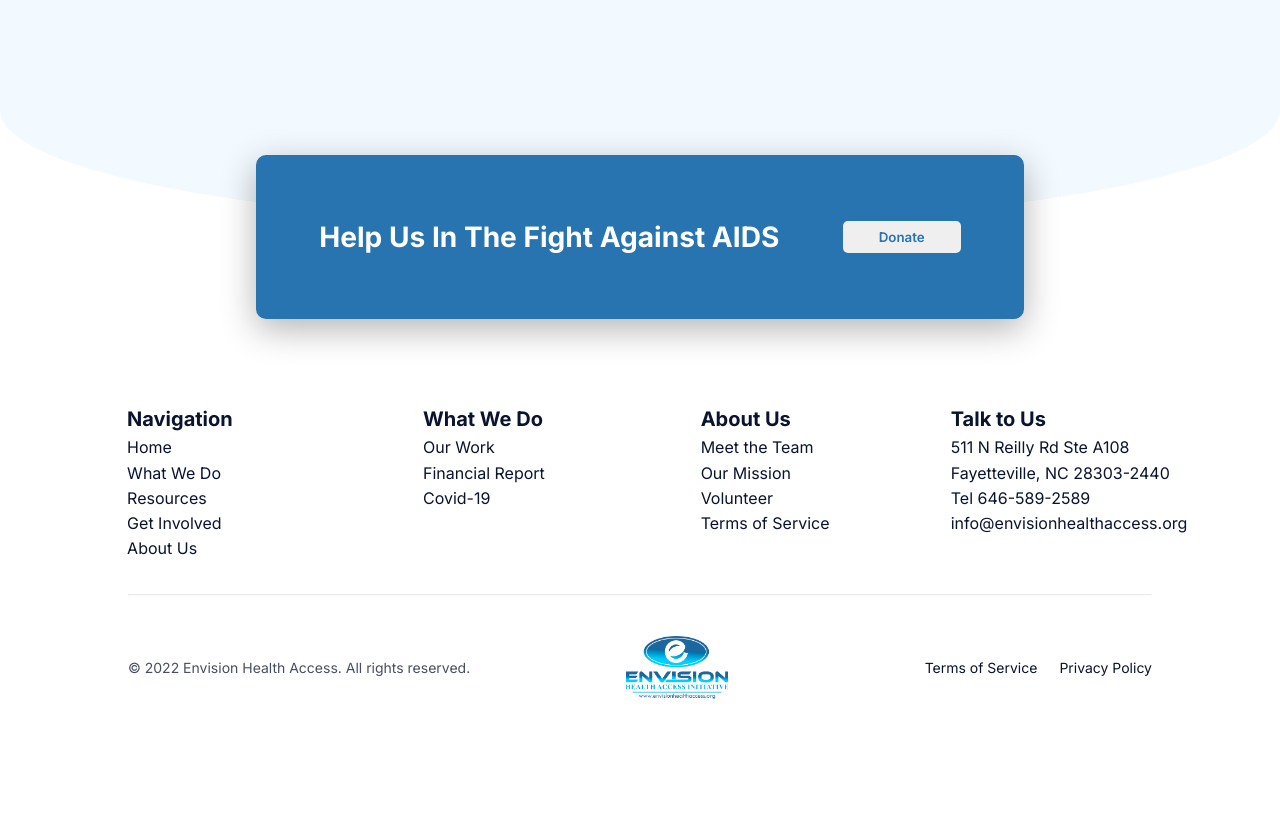
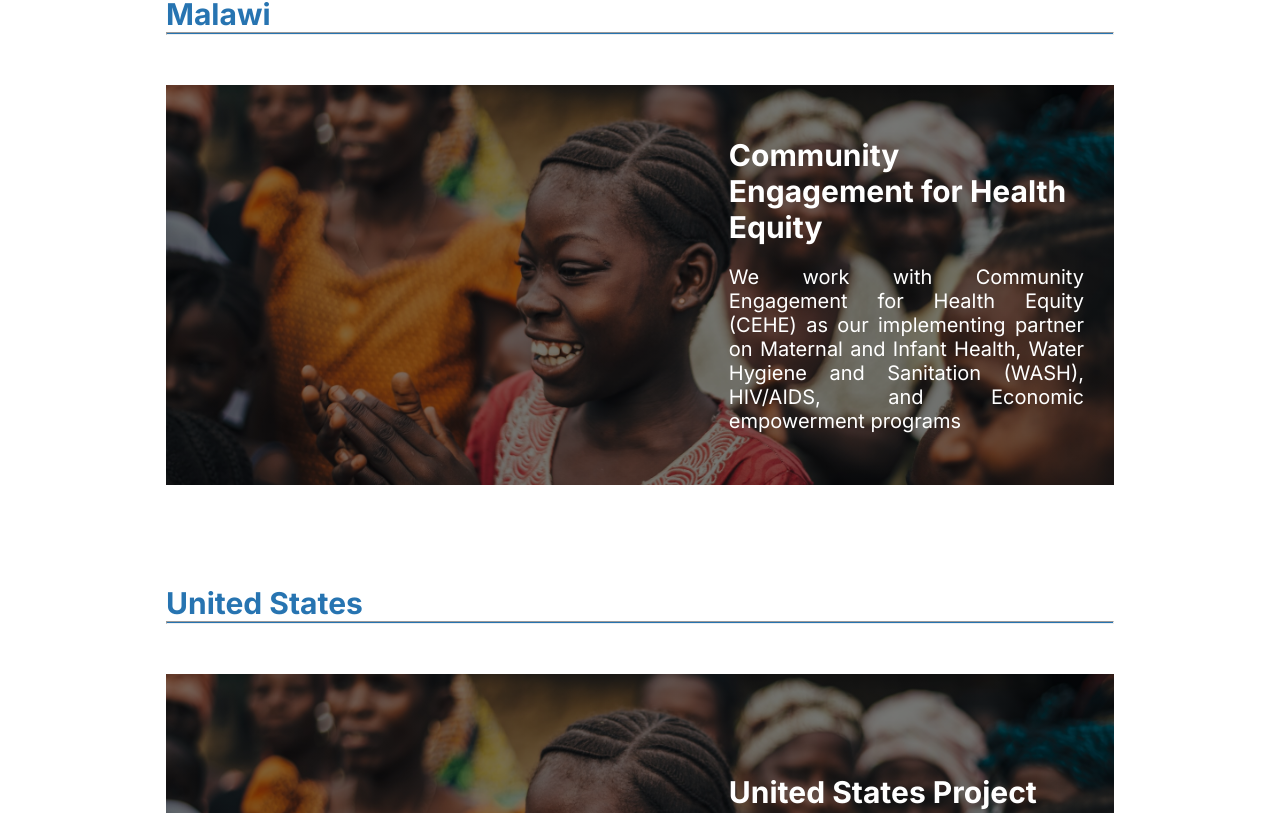
Before and after one commit to jusminpt/react-envision, a React (Create React App) app: page /whatwedo in a window 1280 px wide. Shown: the part 2787-3600 px from the top of the page. Before the commit the page ends 3516 px from the top, so only its background shows below. Built offline with nearby package versions, Linux system fonts and the light colour scheme.

Commit message:
Update project

```diff
--- a/src/data/projectData.js
+++ b/src/data/projectData.js
@@ -30,6 +30,22 @@
     pText:
       "EHAI collaborated with Tanzania Youth Espouse for Gender and Development (TYEGD). A youth non-governmental and non-profit organization evolved from a collective critical reflection on gender relations, human rights, and the role of young people in bringing about social change in the community via their collective efforts.",
   },
+  {
+    id: 5,
+    imageChoice: "img/malawi1.png",
+    textPosition: "left",
+    headerText: "Community Engagement for Health Equity",
+    pText:
+      "We work with Community Engagement for Health Equity (CEHE) as our implementing partner on Maternal and Infant Health, Water Hygiene and Sanitation (WASH), HIV/AIDS, and Economic empowerment programs",
+  },
+  {
+    id: 6,
+    imageChoice: "img/usa1.png",
+    textPosition: "left",
+    headerText: "United States Project",
+    pText:
+      "Our U.S.-based program focuses on Rural Health Issues, including Maternal and Child Health, Teenage Pregnancy Prevention through health education and promotion, and HIV/AIDS.",
+  },
 ];
 
 export default projectData;
--- a/src/pages/Home/Home.jsx
+++ b/src/pages/Home/Home.jsx
@@ -54,6 +54,12 @@
             <li>
               <Link to="/whatwedo">Liberia</Link>
             </li>
+            <li>
+              <Link to="/whatwedo">Malawi</Link>
+            </li>
+            <li>
+              <Link to="/whatwedo">United States</Link>
+            </li>
           </ul>
         </div>
       </div>
--- a/src/pages/Home/Home.scss
+++ b/src/pages/Home/Home.scss
@@ -49,7 +49,7 @@
 }
 
 .home__explore {
-  height: 40vh;
+  height: 55vh;
   background-image: linear-gradient(rgba(0, 0, 0, 0.5), rgba(2, 2, 2, 0.5)),
     url("../../assets/img/people\ with\ sticks.png");
   background-repeat: no-repeat;
@@ -183,6 +183,7 @@
   }
 
   .home__explore {
+    height: 70vh;
     background-image: linear-gradient(rgba(0, 0, 0, 0.3), rgba(2, 2, 2, 0.3)),
       url("../../assets/img/people\ with\ sticks.png");
     align-items: center;
--- a/src/pages/WhatWeDo/WhatWeDo.jsx
+++ b/src/pages/WhatWeDo/WhatWeDo.jsx
@@ -69,6 +69,36 @@
                 pText={countryItem.pText}
               />
             ))}
+
+          {/* Malawi  Projects */}
+          <h2 className="projects__header">Malawi</h2>
+          <hr />
+          {projectData
+            .filter((item) => item.imageChoice.includes("malawi"))
+            .map((countryItem) => (
+              <ProjectCard
+                key={countryItem.id}
+                imageChoice={countryItem.imageChoice}
+                textPosition={countryItem.textPosition}
+                headerText={countryItem.headerText}
+                pText={countryItem.pText}
+              />
+            ))}
+
+          {/* United States Projects */}
+          <h2 className="projects__header">United States</h2>
+          <hr />
+          {projectData
+            .filter((item) => item.imageChoice.includes("usa"))
+            .map((countryItem) => (
+              <ProjectCard
+                key={countryItem.id}
+                imageChoice={countryItem.imageChoice}
+                textPosition={countryItem.textPosition}
+                headerText={countryItem.headerText}
+                pText={countryItem.pText}
+              />
+            ))}
         </div>
       </div>
     </div>
```
Also changed, not shown: public/img/malawi1.png (added), public/img/usa1.png (added).
